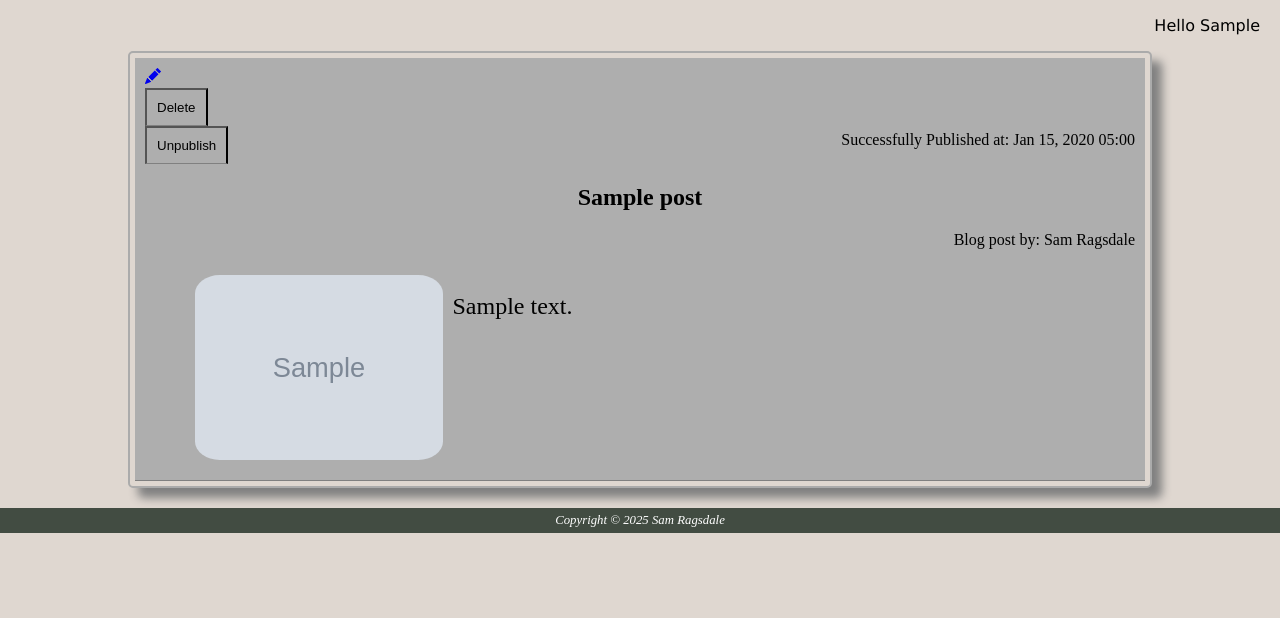
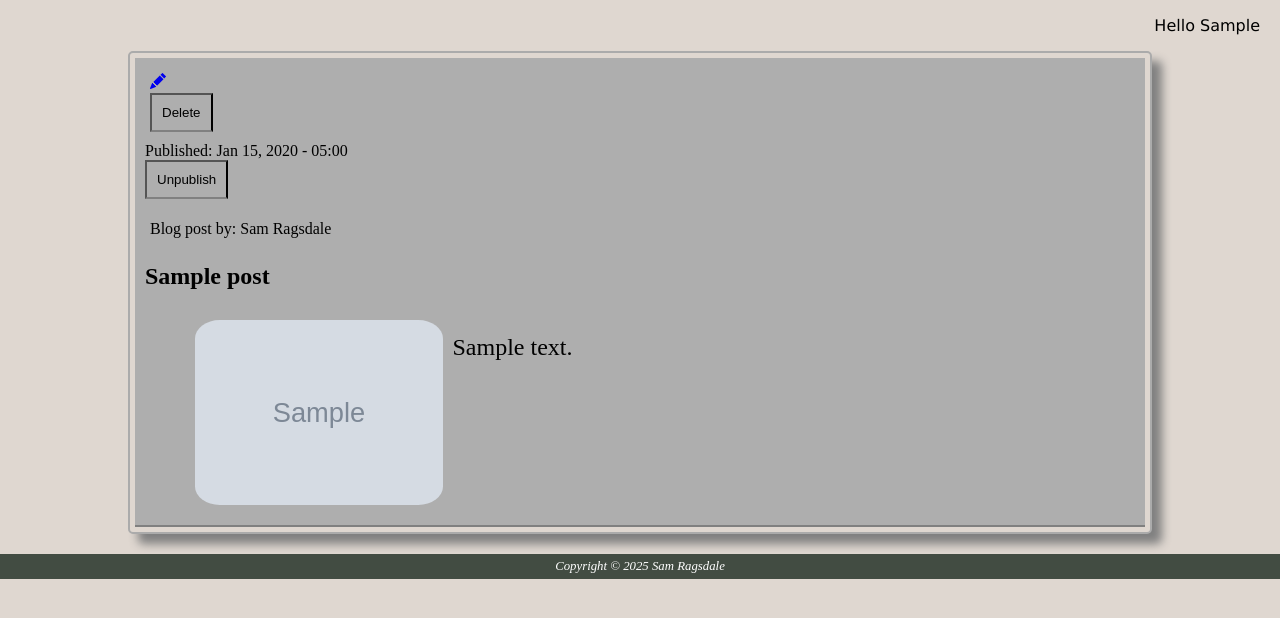
Before and after one commit to Sam-Rags/srrb, a Django app: page /post/1/ in a window 1280 px wide. Shown: the part 134-752 px from the top of the page. Run offline with Django 5.2, Linux system fonts and the light colour scheme; a user stored in the database is signed in; tables that the repository leaves empty hold one stand-in row (values such as "Sample post"); grey boxes marked "Sample" are stand-in pictures.

Commit message:
css and html updates

```diff
--- a/ragsblog/static/css/blog.css
+++ b/ragsblog/static/css/blog.css
@@ -1,16 +1,6 @@
 * { box-sizing: border-box;}
 
-#wrapper { display: flex;
-        align-items: center;
-        width: 80%; margin: auto;
-        background-color: #dfd7d0;
-        padding: 5px;
-        border: 2px solid #ABABAB;
-        box-shadow:  10px 10px 10px gray;
-        border-radius: 5px; }
 
-#wrapper > article { flex-grow: 1; }
-#wrapper > div { flex-grow: 8; }
 
 #postimage {
     float: left; margin: 10px; border-radius: 10%;
@@ -19,10 +9,7 @@
 
 .clearfix::after { content: ""; clear: both; display: table; }
 
-.post { background-color: #AEAEAE;
-        margin: 0;
-        padding: 10px;
-        border-bottom: 1px solid gray; }
+
 
 .posttitle { text-decoration: none;
          }
@@ -31,8 +18,7 @@
 .posttitle:visited { color: #FFF }
 .posttitle:hover { color: #FFBBBB;}
 
-.date { float: right;
-        padding-top: 5px; }
+
 
 .header { display: flex;
         background-image: linear-gradient(#424C42, #616f6f);
@@ -74,11 +60,9 @@
 
 .posttext { padding: 20px; font-size: 1.5em; }
 
-.title { display: flex;
-        align-items: center;
-        justify-content: center; }
 
-.author { text-align: right;}
+
+
 
 .nav-flex { display: flex;
         flex-direction: row;
@@ -107,3 +91,32 @@
 .nav-flex button:link { color: #ffff66; background-color: #771111;}
 .nav-flex button:visited { color: #ffff66; }
 .nav-flex button:hover { color: #FFF; }
+
+#wrapper { display: flex;
+        align-items: center;
+        width: 80%; margin: auto;
+        background-color: #dfd7d0;
+        padding: 5px;
+        border: 2px solid #ABABAB;
+        box-shadow:  10px 10px 10px gray;
+        border-radius: 5px; }
+
+#wrapper > article { flex-grow: 1; }
+#wrapper > div { flex-grow: 8; }
+
+.post { display: flex;
+        background-color: #AEAEAE;
+        flex-direction: column;
+        margin: 0;
+        padding: 10px;
+        border-bottom: 2px solid gray; }
+
+.actions { padding: 5px; }
+.author { padding: 5px;
+        justify-content: center; }
+.date { padding-top: 5px;
+        justify-content: flex-end; }
+
+.title {
+        align-items: center;
+        justify-content: center; }
--- a/ragsblog/templates/post_detail.html
+++ b/ragsblog/templates/post_detail.html
@@ -8,31 +8,31 @@
                 {% include './icons/pencil-fill.svg' %}
             </a>
             <form method="POST" onsubmit="return confirm_delete(self)" action="{% url 'post_remove' pk=post.pk %}" class="post-form">{% csrf_token %}
-                <button type="submit" class="post btn btn-danger" name="delete">
-                    Delete
-                </button>
+                <button type="submit" class="post btn btn-danger" name="delete">Delete</button>
             </form>
-        {% endif %}
+
+
         </aside>
-        {% if post.published_date %}
+            {% if post.published_date %}
             <div class="date">
-                Successfully Published at: {{ post.published_date | date:'M d, Y H:i' }}
+                Published: {{ post.published_date | date:'M d, Y - H:i' }}
             </div>
             <form method="POST" action="{% url 'post_unpublish' pk=post.pk %}" class="post-form">{% csrf_token %}
                 <button type="submit" class="post btn btn-secondary" name="publish">Unpublish</button>
             </form>
-        {% else %}
-        <div class="date">
-            Post moved to Drafts folder
-        </div>
-
+            {% else %}
             <form method="POST" action="{% url 'post_publish' pk=post.pk %}" class="post-form">{% csrf_token %}
                 <button type="submit" class="post btn btn-secondary"  name="publish">Publish</button>
             </form>
+            <div class="date">
+                Post Unpublished
+            </div>
+            {% endif %}
         {% endif %}
         <div class="clearfix">
+            <p class="author">Blog post by: Sam Ragsdale</p>
         <h2 class="title">{{ post.title }}</h2>
-        <p class="author">Blog post by: Sam Ragsdale</p>
+
         {% for image in images %}
         <img id="postimage" src="{{ image.image.url }}" alt="words">
 
```
